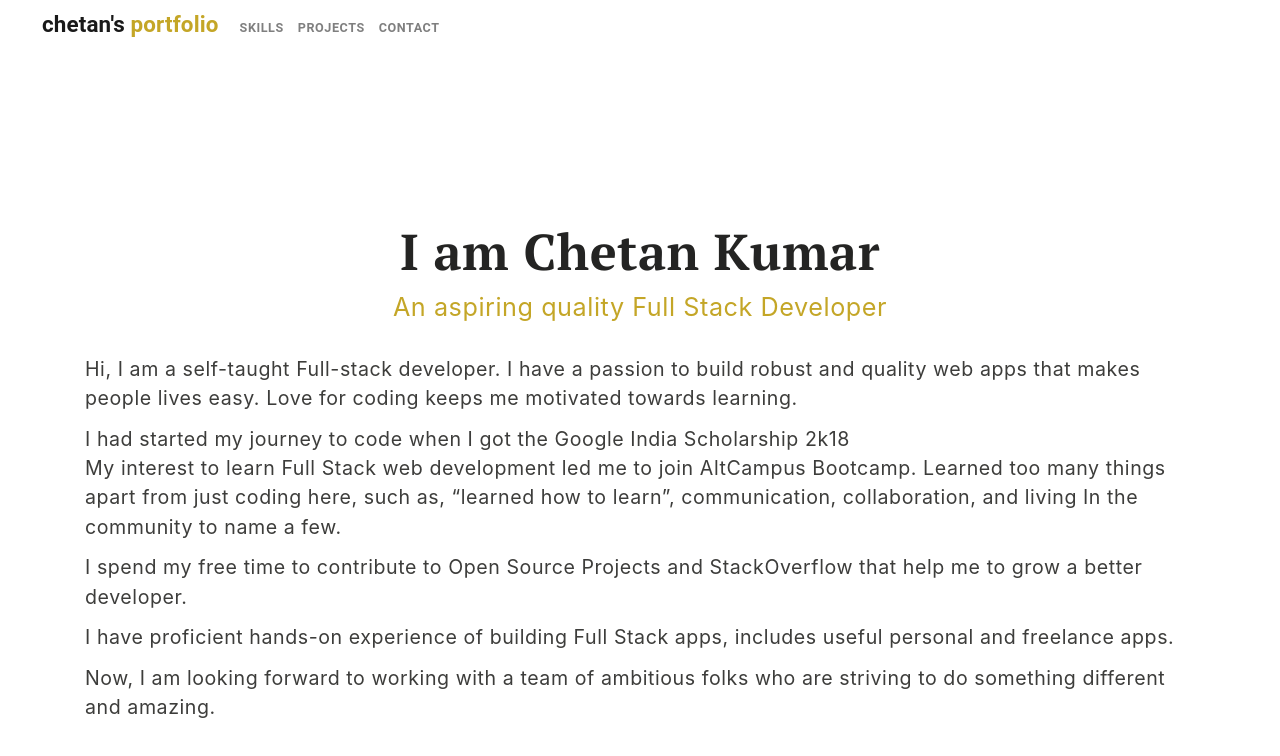
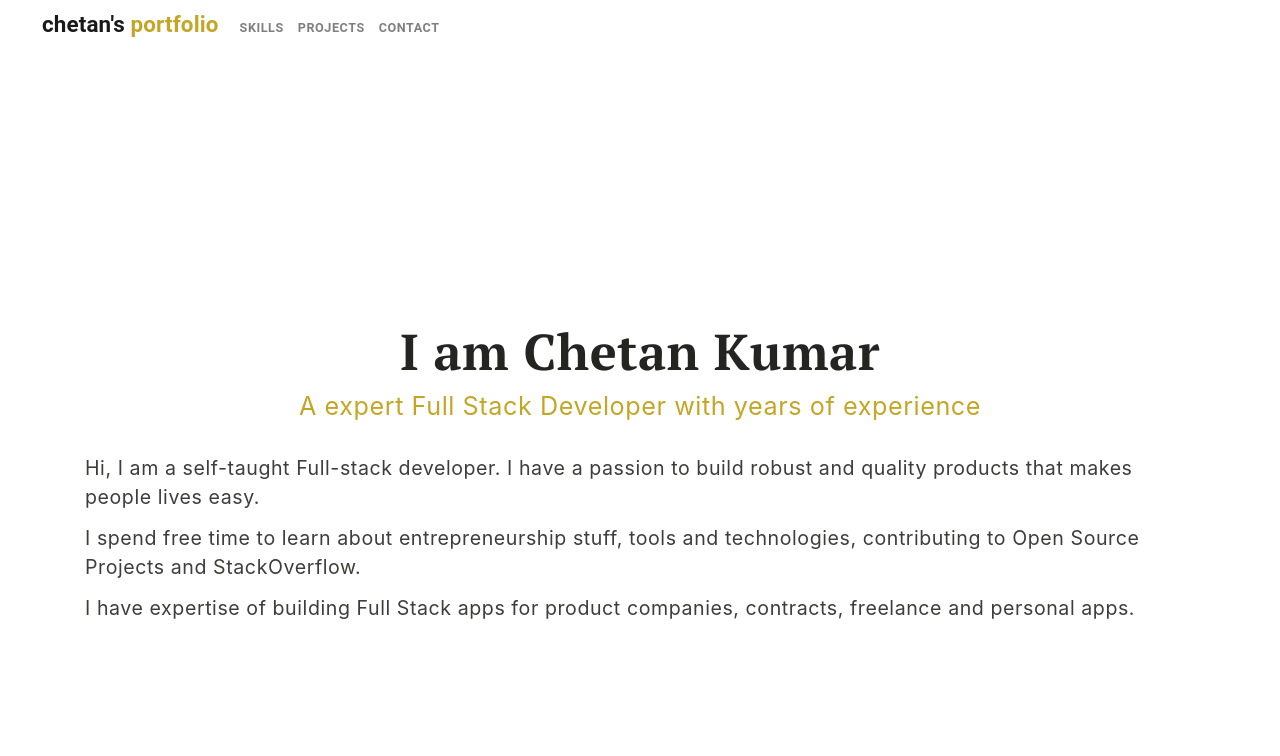
Before and after one commit to Ckbhatia/Basic_portfolio, a React (Create React App) app: page / in a window 1280 px wide. Shown: the top 756 px of the page. Built offline with nearby package versions, Linux system fonts and the light colour scheme.

Commit message:
fix: update text

```diff
--- a/src/components/Hero.jsx
+++ b/src/components/Hero.jsx
@@ -13,31 +13,19 @@ export default function Hero() {
             <div className="hero-intro-header-container">
               <h1 className="hero-intro-heading">I am Chetan Kumar</h1>
               <span className="hero-intro-text">
-                An aspiring quality Full Stack Developer
+                A expert Full Stack Developer with years of experience
               </span>
             </div>
             <div className="hero-intro-container">
               <p className="hero-intro-para first">
                 Hi, I am a self-taught Full-stack developer.
-                I have a passion to build robust and quality web apps that makes people lives easy.
-                Love for coding keeps me motivated towards learning.
-              </p>
-              <p className="hero-intro-para second">
-                I had started my journey to code when I got the Google India Scholarship 2k18
-                <br />
-                My interest to learn Full Stack web development led me to join AltCampus Bootcamp.
-                Learned too many things apart from just coding here, such as, “learned how to learn”, communication, collaboration,
-                and living In the community to name a few.
+                I have a passion to build robust and quality products that makes people lives easy.
               </p>
               <p className="hero-intro-para third">
-                I spend my free time to contribute to Open Source Projects and StackOverflow that help me to grow a better developer.
+                I spend free time to learn about entrepreneurship stuff, tools and technologies, contributing to Open Source Projects and StackOverflow.
               </p>
               <p className="hero-intro-para fourth">
-              I have proficient hands-on experience of building Full Stack apps, includes useful personal and freelance apps.
-              </p>
-              <p className="hero-intro-para fifth">
-               Now, I am looking forward to working with a team of ambitious
-               folks who are striving to do something different and amazing.
+              I have expertise of building Full Stack apps for product companies, contracts, freelance and personal apps.
               </p>
             </div>
           </Col>
```
